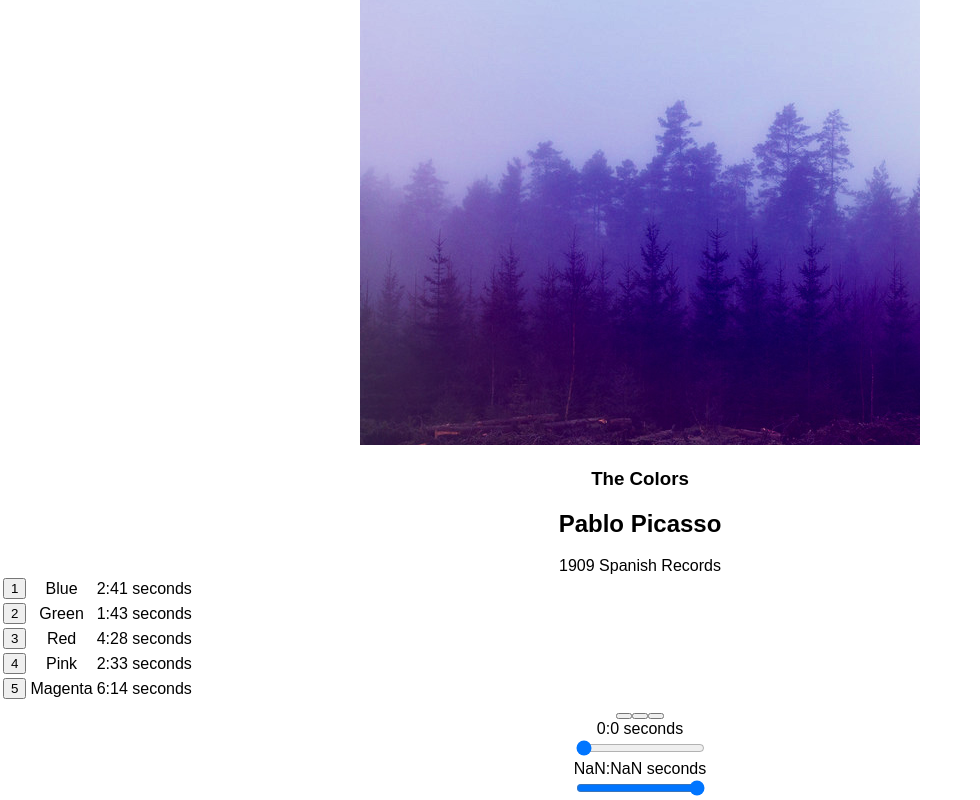
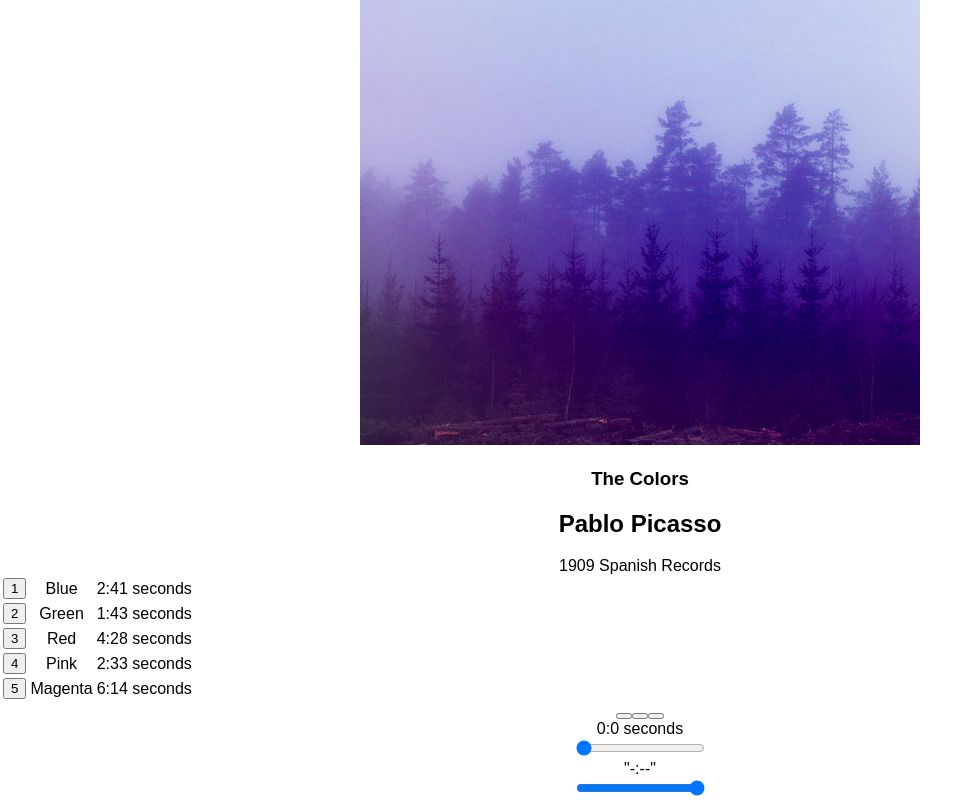
Before and after one commit to mcbeauregard/bloc-jams-react, a React (Create React App) app: page /album/the-colors in a window 1280 px wide. Shown: the part 213-1013 px from the top of the page, without its empty margins (0-980 px from the left). Built offline with nearby package versions, Linux system fonts and the light colour scheme; some icons are missing.

Commit message:
added fallback message if formatTime is invalid/non-numeric value

```diff
--- a/src/components/Album.js
+++ b/src/components/Album.js
@@ -123,7 +123,10 @@ formatTime(newTimeFormat){
   console.log('handle format time called')
   const min = Math.floor(newTimeFormat / 60);
   const sec = parseInt(newTimeFormat % 60);
-  return min + ":" + sec + " seconds";
+  if (isNaN(newTimeFormat)) {
+    return '"-:--"';
+  }
+   return min + ":" + sec + " seconds";
 }
 
 
```
